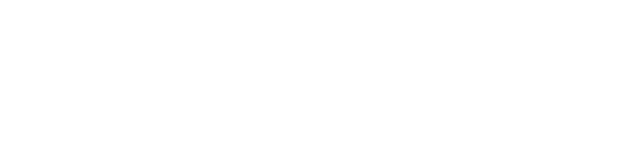
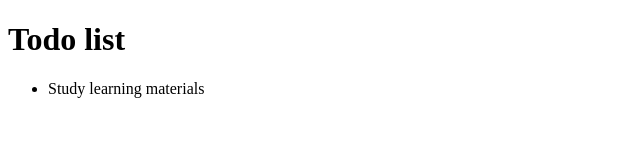
Before and after one commit to Tyra171/ctec3905-lab-work, a plain HTML site: page lab-06/index.html in a window 1280 px wide. Shown: the whole page, without its empty margins (0-640 px from the left). Drawn offline with Linux system fonts and the light colour scheme.

Commit message:
starting to add hard-coded list

```diff
--- a/lab-06/index.html
+++ b/lab-06/index.html
@@ -2,9 +2,21 @@
 <html lang="en">
   <head>
     <meta charset="utf-8">
-    <title></title>
+    <meta name="viewpoint" content="width=device-width, initial-scale=1.0">
+    <title>Todo list</title>
+    <link rel="stylesheet" href="todo.css">
   </head>
   <body>
+    <header>
+      <h1>Todo list</h1>
+    </header>
+    <main>
+    <ul id="todo">
+      <li>Study learning materials</li>
 
+
+    </ul
+    </main>
+    <script src="todo.js"></script>
   </body>
-</html>
+<html>
```
